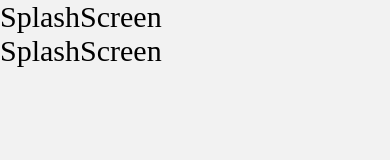
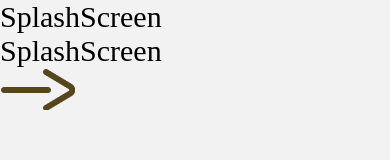
Before and after one commit to MuhammadAnsoriNasution/react-native-flutix-firebase, a React Native app: screen /SplashScreen in a window 390 px wide. Shown: the top 160 px of the page. Built offline with nearby package versions, Linux system fonts and the light colour scheme.

Commit message:
import assets image

```diff
--- /dev/null
+++ b/src/assets/images/index.ts
@@ -0,0 +1,65 @@
+import arrow from './arrow.png';
+import bg_topup from './bg_topup.png';
+import btn_add_photo from './btn_add_photo.png';
+import btn_del_photo from './btn_del_photo.png';
+import edit_profile from './edit_profile.png';
+import help_centre from './help_centre.png';
+import ic_action from './ic_action.png';
+import ic_check from './ic_check.png';
+import ic_crime from './ic_crime.png';
+import ic_drama from './ic_drama.png';
+import ic_horror from './ic_horror.png';
+import ic_movie_grey from './ic_movie_grey.png';
+import ic_movie from './ic_movie.png';
+import ic_music from './ic_music.png';
+import ic_myst from './ic_myst.png';
+import ic_tickets_grey from './ic_tickets_grey.png';
+import ic_tickets from './ic_tickets.png';
+import ic_war from './ic_war.png';
+import language from './language.png';
+import logo from './logo.png';
+import my_wallet from './my_wallet.png';
+import rate from './rate.png';
+import reflection1 from './reflection1.png';
+import reflection2 from './reflection2.png';
+import reflection3 from './reflection3.png';
+import screen from './screen.png';
+import ticket_done from './ticket_done.png';
+import top_up_done from './top_up_done.png';
+import top_up from './top_up.png';
+import user_pic from './user_pic.png';
+
+const images = {
+  arrow,
+  bg_topup,
+  btn_add_photo,
+  btn_del_photo,
+  edit_profile,
+  help_centre,
+  ic_action,
+  ic_check,
+  ic_crime,
+  ic_drama,
+  ic_horror,
+  ic_movie_grey,
+  ic_movie,
+  ic_music,
+  ic_myst,
+  ic_tickets_grey,
+  ic_tickets,
+  ic_war,
+  language,
+  logo,
+  my_wallet,
+  rate,
+  reflection1,
+  reflection2,
+  reflection3,
+  screen,
+  ticket_done,
+  top_up_done,
+  top_up,
+  user_pic,
+};
+
+export default images;
--- /dev/null
+++ b/src/react-app-env.d.ts
@@ -0,0 +1,4 @@
+declare module '*.png';
+declare module '*.svg';
+declare module '*.jpeg';
+declare module '*.jpg';
--- a/src/screens/SplashScreen.tsx
+++ b/src/screens/SplashScreen.tsx
@@ -1,12 +1,14 @@
 import React from 'react';
-import { SafeAreaView, StyleSheet, Text } from 'react-native';
+import { Image, SafeAreaView, StyleSheet, Text } from 'react-native';
 import fontFamily from '../assets/fonts';
+import images from '../assets/images';
 
 export default function SplashScreen() {
   return (
     <SafeAreaView>
       <Text style={styles.text}>SplashScreen</Text>
       <Text style={styles.text2}>SplashScreen</Text>
+      <Image source={images.arrow} />
     </SafeAreaView>
   );
 }
```
